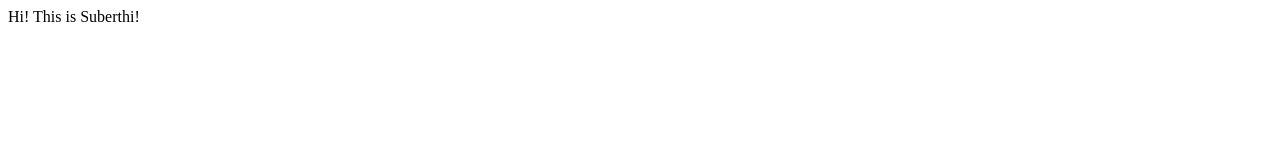
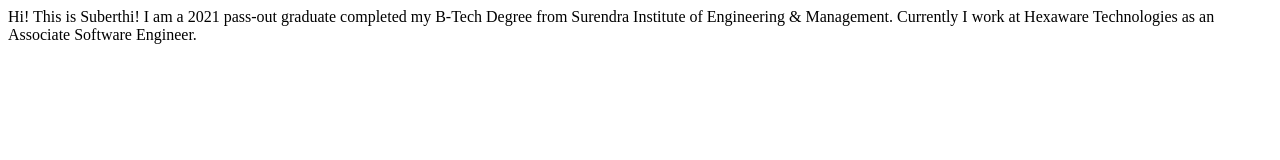
Before and after one commit to sdsparks11/suberthidas-portfolio, a plain HTML site: page index.html in a window 1280 px wide. Drawn offline with Linux system fonts and the light colour scheme.

Commit message:
docs: Updated my info in index.html file

```diff
--- a/index.html
+++ b/index.html
@@ -8,5 +8,7 @@
 </head>
 <body>
    Hi! This is Suberthi!
+   I am a 2021 pass-out graduate completed my B-Tech Degree from Surendra Institute of Engineering & Management.
+   Currently I work at Hexaware Technologies as an Associate Software Engineer.
 </body>
 </html>
```
